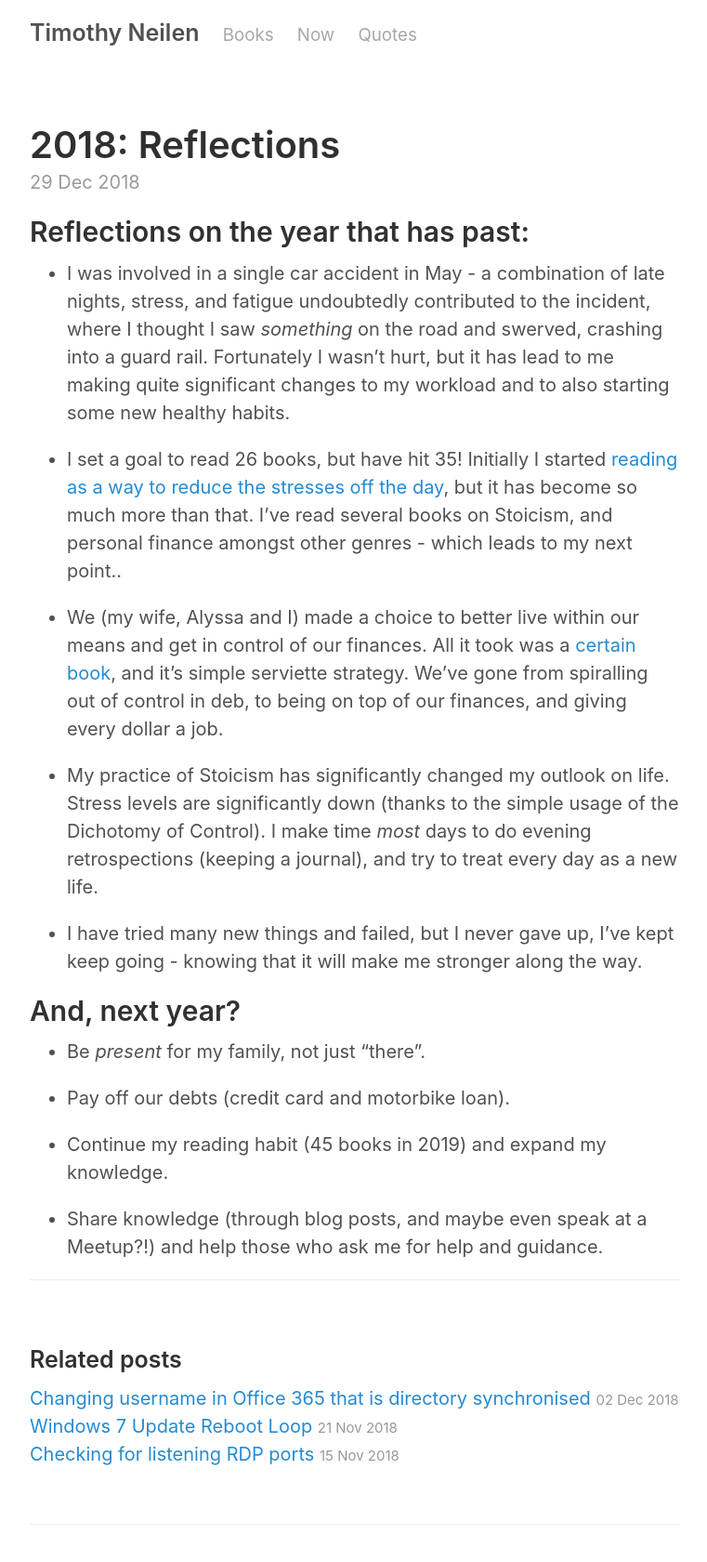
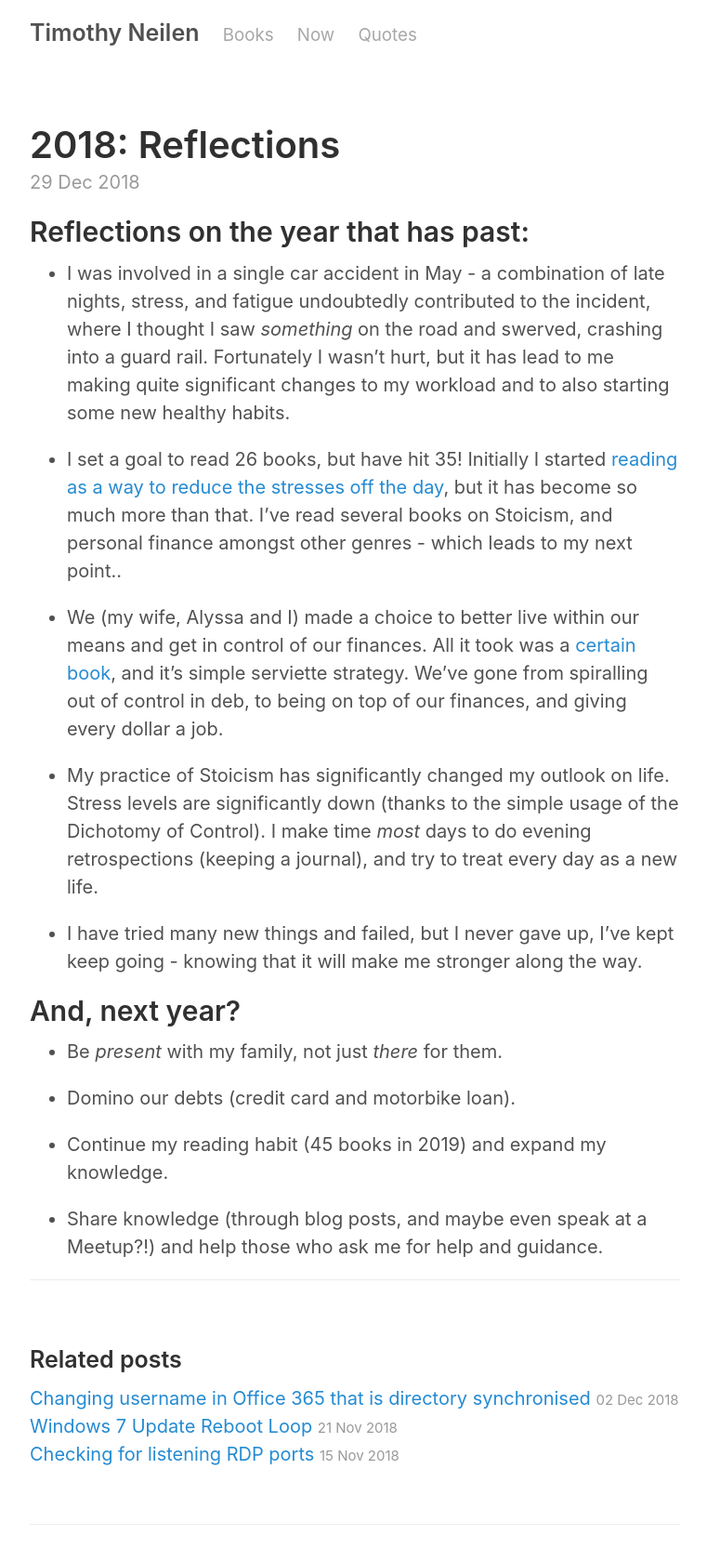
Before and after one commit to teejayen/teejayen.github.io, a Jekyll site: the page built from _posts/2018-12-29-2018-reflections.md, in a window 1280 px wide. Shown: the whole page at 93% size, without its empty margins (258-1019 px from the left). Built offline with Jekyll 4.4.1, drawn with Linux system fonts in a browser that asks for light colours.

Commit message:
slight wording changes

```diff
--- a/_posts/2018-12-29-2018-reflections.md
+++ b/_posts/2018-12-29-2018-reflections.md
@@ -19,9 +19,9 @@ date:   2018-12-29
 
 ## And, next year?
 
-- Be _present_ for my family, not just "there".
+- Be _present_ with my family, not just _there_ for them.
 
-- Pay off our debts (credit card and motorbike loan).
+- Domino our debts (credit card and motorbike loan).
 
 - Continue my reading habit (45 books in 2019) and expand my knowledge.
 
```
